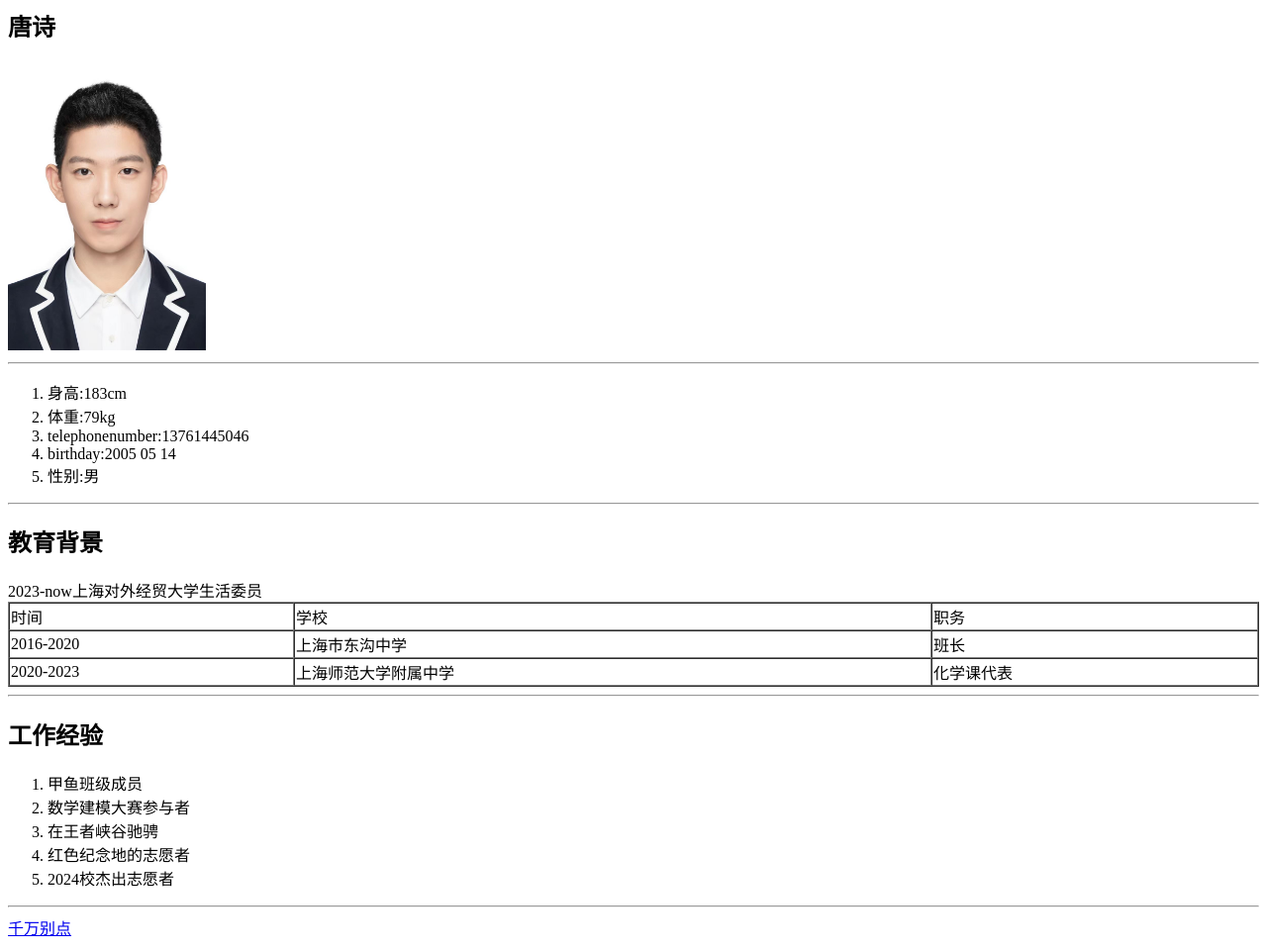
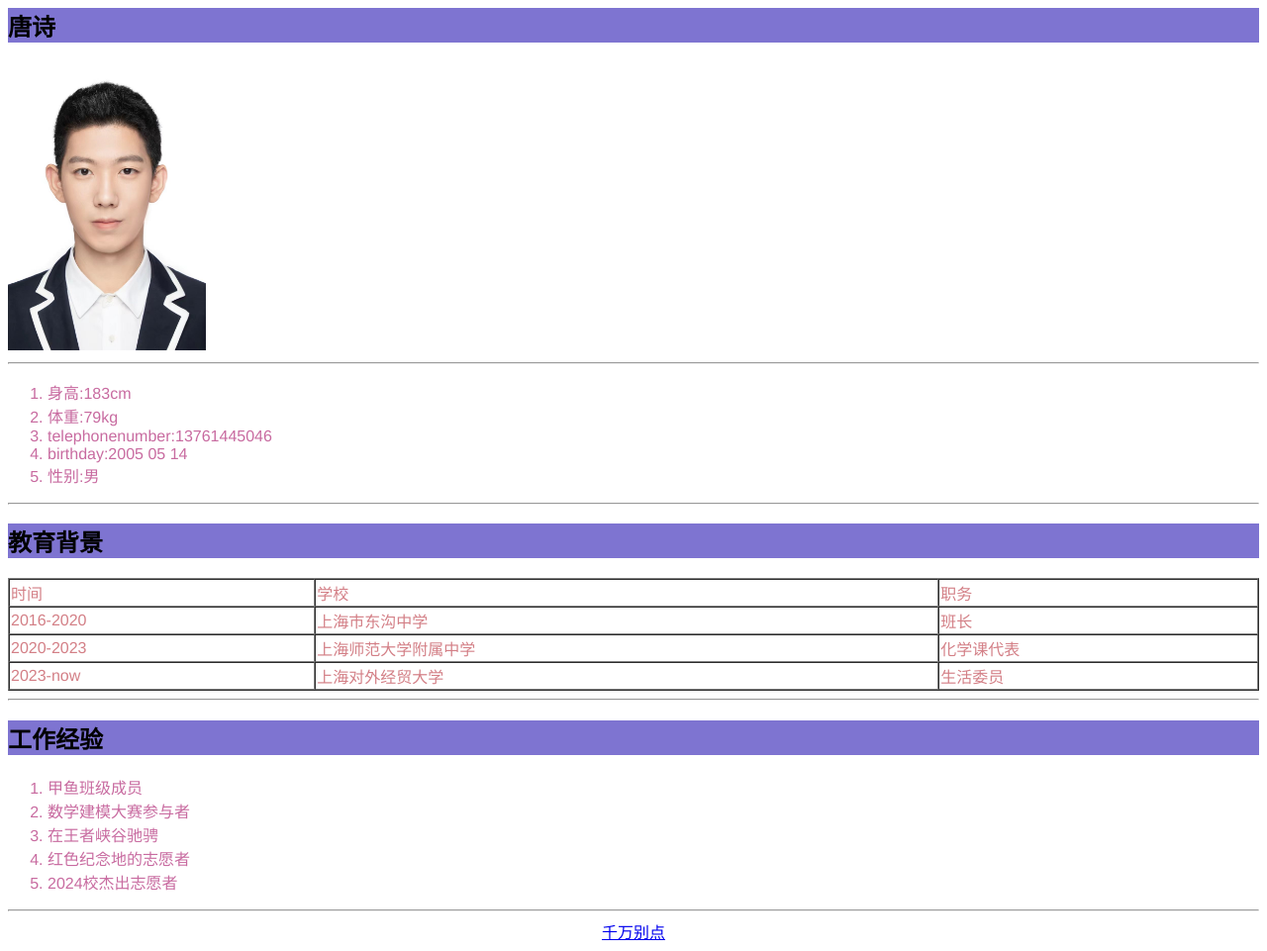
Before and after one commit to supersonicteddy/supersonicteddy.github.io, a plain HTML site: page index.html in a window 1280 px wide. Shown: the part 81-1042 px from the top of the page at 99% size. Drawn offline with Linux system fonts and the light colour scheme.

Commit message:
Update index.html

```diff
--- a/index.html
+++ b/index.html
@@ -4,6 +4,16 @@
     <meta charset="UTF-8">
     <meta name="viewport" content="width=device-width, initial-scale=1.0">
     <title>Document</title>
+    <style>
+        *{font-family: "Helvetica Neue",Helvetica,"PingFang SC","Hiragino Sans GB","Microsoft YaHei","微软雅黑",Arial,sans-serif;    }
+
+        h1{color: #d9831496;}
+        h2{background-color: #2414b296;}
+        li{color: #a1035d96;}
+        td{color: #b5263296;}
+        a:hover{background: #000000;}
+
+    </style>
 </head>
 <body>
     <h1>个人简历</h1>
@@ -36,9 +46,11 @@
             <td>上海师范大学附属中学</td>
             <td>化学课代表</td>
         </tr>
-        <tr>2023-now</tr>
-        <tr>上海对外经贸大学</tr>
-        <tr>生活委员</tr>
+        <tr>
+        <td>2023-now</td>
+        <td>上海对外经贸大学</td>
+        <td>生活委员</td>
+        </tr>
     </table>
     <hr>
     <h2>工作经验 </h2>
@@ -50,7 +62,8 @@
         <li>2024校杰出志愿者</li>
     </ol>
     <hr>
-    <a href="form.html">千万别点</a>
+    <center><a href="form.html">千万别点</a></center>
+
 
 
 </body>
```
